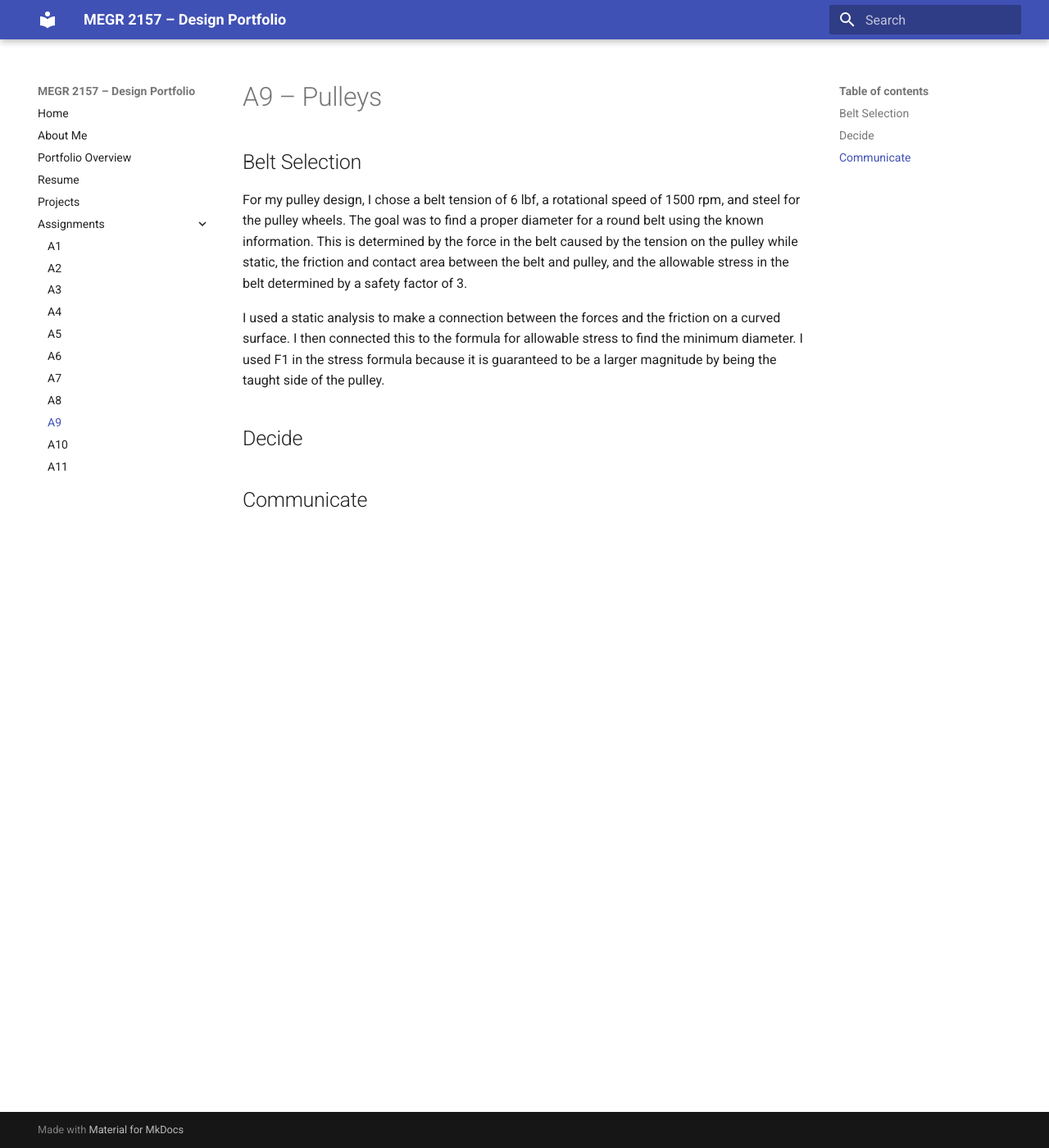
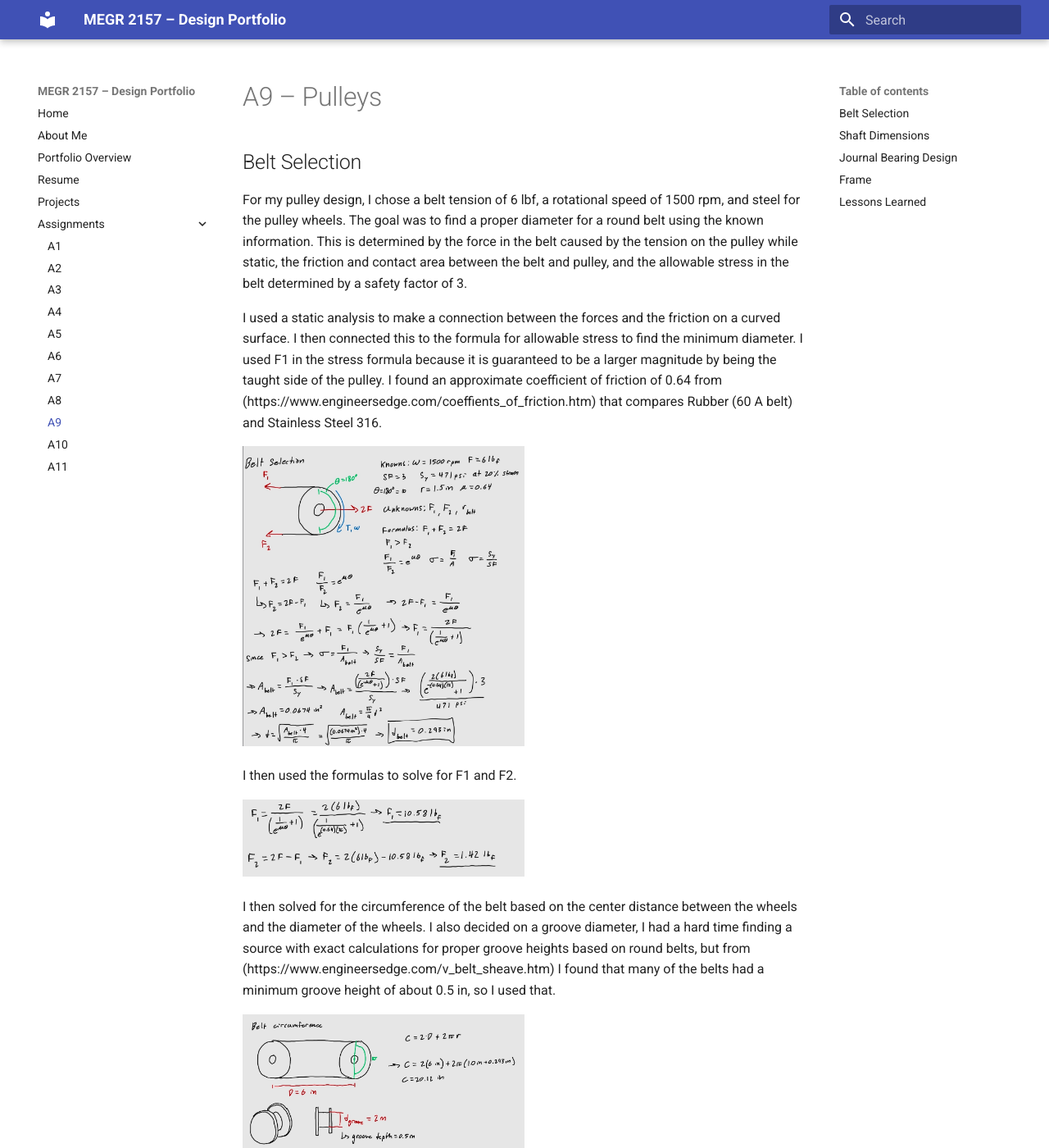
Before and after one commit to jwelch37/megr2156-portfolio, an MkDocs documentation site: the page built from docs/assignments/A09/index.md, in a window 1280 px wide and 1400 px high. Shown: the whole window at 82% size. Built offline with MkDocs 1.6.1 and Material for MkDocs 9.7.7, drawn with Linux system fonts in a browser that asks for light colours; some of the changed text lies outside the part shown.

Commit message:
Enhance pulley design documentation with details and images
Expanded the analysis of belt selection, shaft dimensions, journal bearing design, frame considerations, and lessons learned. Added images and references for clarity.

```diff
--- a/docs/assignments/A09/index.md
+++ b/docs/assignments/A09/index.md
@@ -4,12 +4,58 @@
 
 For my pulley design, I chose a belt tension of 6 lbf, a rotational speed of 1500 rpm, and steel for the pulley wheels. The goal was to find a proper diameter for a round belt using the known information. This is determined by the force in the belt caused by the tension on the pulley while static, the friction and contact area between the belt and pulley, and the allowable stress in the belt determined by a safety factor of 3.
 
-I used a static analysis to make a connection between the forces and the friction on a curved surface. I then connected this to the formula for allowable stress to find the minimum diameter. I used F1 in the stress formula because it is guaranteed to be a larger magnitude by being the taught side of the pulley.
+I used a static analysis to make a connection between the forces and the friction on a curved surface. I then connected this to the formula for allowable stress to find the minimum diameter. I used F1 in the stress formula because it is guaranteed to be a larger magnitude by being the taught side of the pulley. I found an approximate coefficient of friction of 0.64 from (https://www.engineersedge.com/coeffients_of_friction.htm) that compares Rubber (60 A belt) and Stainless Steel 316.
+
+<img src="belt_d.jpg" width="50%" alt="Description of image">
+
+I then used the formulas to solve for F1 and F2.
+
+<img src="F1_F2.jpg" width="50%" alt="Description of image">
+
+I then solved for the circumference of the belt based on the center distance between the wheels and the diameter of the wheels. I also decided on a groove diameter, I had a hard time finding a source with exact calculations for proper groove heights based on round belts, but from (https://www.engineersedge.com/v_belt_sheave.htm) I found that many of the belts had a minimum groove height of about 0.5 in, so I used that.
+
+<img src="circum.jpg" width="50%" alt="Description of image">
+
+I used the diameter an circumference to choose a belt from McMaster Carr.
+
+<img src="belt.png" width="50%" alt="Description of image">
+
+## Shaft Dimensions
+
+Next I needed to find a minimum diameter of the shaft inserted into the pulley. The process for this was to make connections between the torque caused by the force from the belt and the torsion equation for a solid circular shaft. I also used the polar moment of inertia equation for a solid circular cross section to make the connection to diameter. I also used a connection between yield strength and shear strength, along with the formula for shear stress related to safety factor and yield strength. I used the yield strength for 1060 Hardened Steel.
+
+<img src="shaft.jpg" width="50%" alt="Description of image">
+
+## Journal Bearing Design
+
+To properly hold the pulley, the shaft must remain still while the pulley turns. To accomplish this a journal bearing is necessary between the shaft and the pulley wheel. To correctly choose a material that can withstand the radial load and speed of the pulley, I calculated the pressure, linear velocity, and PV capacity. I can use these values to choose a material from the Machinery's Handbook.
+
+The load on the bearing would be equal to the forces F1 and F2 acting on the wheel. Since I was just calculating to choose a material, I did not choose a fit for the bearing and shaft, so I just used the diameter of the shaft in the calculation.
+
+<img src="Journal.jpg" width="50%" alt="Description of image">
+
+From the Machinery's Handbook, I found Reinforced Teflon to be the most suitable material.
+
+## Frame
+
+Finally, I designed a frame for the pulley system. There were not many design considerations necessary for this part considering the forces were not large enough to need a thick part. However, I figured that most of the shaft should be in the supportive frame, to keep the pulley system stable. I also created an RC4 fit to the holes. This allows a close fit with minimum play and is efficient for moderate turning speeds and journal pressure, which fit this application.
+
+<img src="fram_draw.jpg" width="50%" alt="Description of image">
+<img src="frame_base.png" width="50%" alt="Description of image">
+<img src="frame_holes.png" width="50%" alt="Description of image">
+<img src="frame.png" width="50%" alt="Description of image">
 
 
+## Lessons Learned
+
+I learned how multiple different factors contribute to an efficient pulley, especially how important friction is in transmitting force and avoiding slippage between the belt and wheel. Additionally, I learned the importance of considering the taught side and slack side of belt when calculating stresses.
 
 
-## Decide
+Resources:
 
-
-## Communicate
+https://www.engineersedge.com/coeffients_of_friction.htm
+https://www.engineersedge.com/v_belt_sheave.htm
+https://www.azom.com/article.aspx?ArticleID=6542
+Reading: “Solid Mechanics- Dynamics: Tutorial - Pulley Drive Systems” - DJ Dunn
+https://www.mcmaster.com/products/round-belts/round-belts-2~~/system-of-measurement~inch/
+Machinery's Handbook
```
